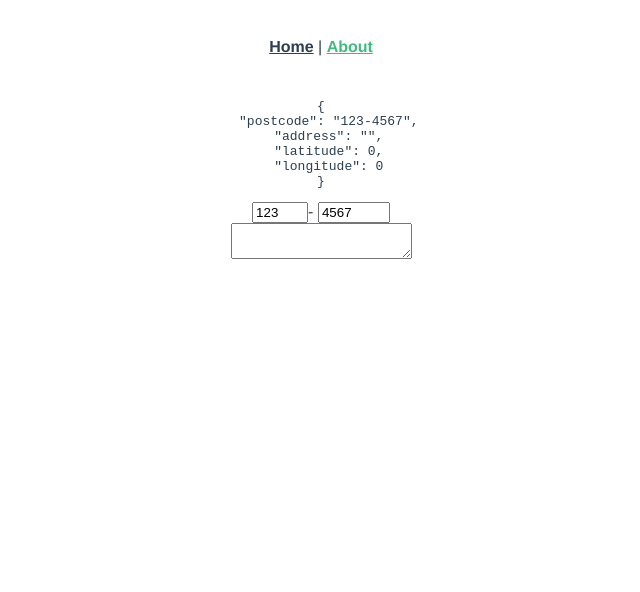
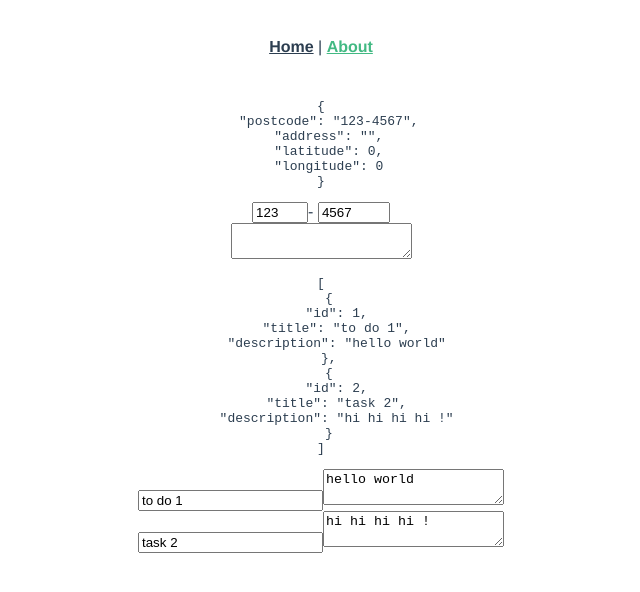
Before and after one commit to uguisu-an/vue-todo, a Vue app: page /about in a window 1280 px wide. Shown: the top 592 px of the page, without its empty margins (319-959 px from the left). Built offline with nearby package versions, Linux system fonts and the light colour scheme.

Commit message:
配列は無理なのか？

```diff
--- /dev/null
+++ b/src/components/VueTaskInput.vue
@@ -0,0 +1,43 @@
+<template>
+  <div>
+    <input type="text" v-model="title" />
+    <textarea v-model="description" />
+  </div>
+</template>
+
+<script lang="ts">
+import { Prop, Component, Vue } from "vue-property-decorator";
+
+interface Task {
+  title: string;
+  description: string;
+}
+
+function newTask(): Task {
+  return {
+    title: "",
+    description: ""
+  };
+}
+
+@Component
+export default class VueTaskInput extends Vue {
+  @Prop({ default: newTask }) value!: Task;
+
+  get title(): string {
+    return this.value.title;
+  }
+
+  set title(title: string) {
+    this.$emit("input", Object.assign({}, this.value, { title }));
+  }
+
+  get description(): string {
+    return this.value.description;
+  }
+
+  set description(description: string) {
+    this.$emit("input", Object.assign({}, this.value, { description }));
+  }
+}
+</script>
--- /dev/null
+++ b/src/components/VueTaskListInput.vue
@@ -0,0 +1,37 @@
+<template>
+  <div>
+    <div v-for="(task, i) in tasks" :key="i">
+      <v-task-input :value="task" @input="input(i)" />
+    </div>
+  </div>
+</template>
+
+<script lang="ts">
+import { Prop, Component, Vue } from "vue-property-decorator";
+import VueTaskInput from "./VueTaskInput.vue";
+
+interface Task {
+  id?: string;
+  title: string;
+  description: string;
+}
+
+@Component({
+  components: {
+    "v-task-input": VueTaskInput
+  }
+})
+export default class VueTaskListInput extends Vue {
+  @Prop({ default: () => [] }) value!: Task[];
+
+  get tasks(): Task[] {
+    return this.value;
+  }
+
+  input(i: number) {
+    return (task: Task) => {
+      this.$emit("input", this.value.splice(i, 1, task));
+    };
+  }
+}
+</script>
--- a/src/views/About.vue
+++ b/src/views/About.vue
@@ -2,16 +2,25 @@
   <div>
     <pre>{{ address }}</pre>
     <v-address-input v-model="address" />
+
+    <pre>{{ tasks }}</pre>
+    <!-- <v-task-list-input v-model="tasks" /> -->
+    <div v-for="(task, i) in tasks" :key="i">
+      <input type="text" v-model="task.title" />
+      <textarea v-model="task.description" />
+    </div>
   </div>
 </template>
 
 <script lang="ts">
 import { Component, Vue } from "vue-property-decorator";
 import VueAddressInput from "../components/VueAddressInput.vue";
+import VueTaskListInput from "../components/VueTaskListInput.vue";
 
 @Component({
   components: {
-    "v-address-input": VueAddressInput
+    "v-address-input": VueAddressInput,
+    "v-task-list-input": VueTaskListInput
   }
 })
 export default class Home extends Vue {
@@ -21,5 +30,18 @@ export default class Home extends Vue {
     latitude: 0.0,
     longitude: 0.0
   };
+
+  tasks = [
+    {
+      id: 1,
+      title: "to do 1",
+      description: "hello world"
+    },
+    {
+      id: 2,
+      title: "task 2",
+      description: "hi hi hi hi !"
+    }
+  ];
 }
 </script>
```
